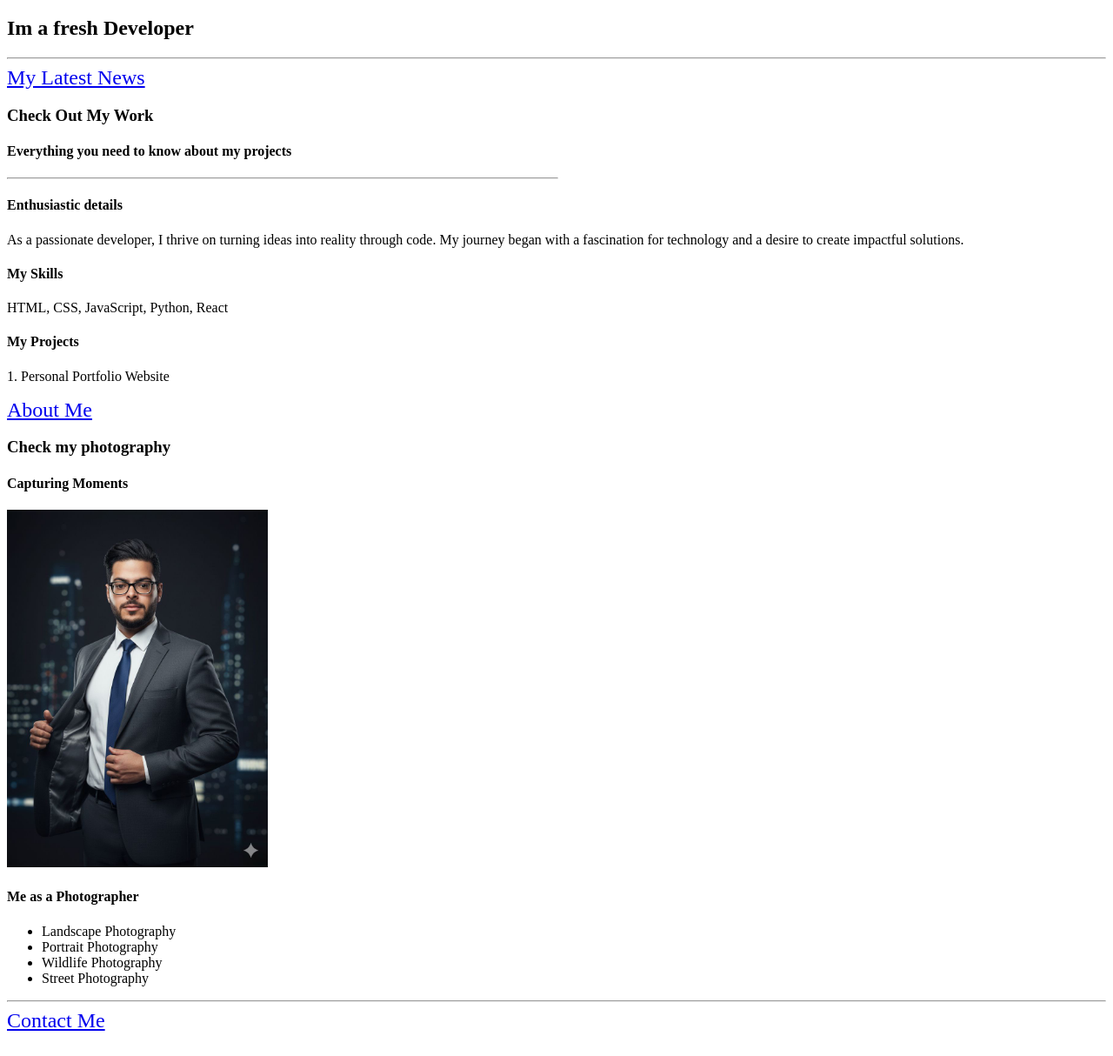
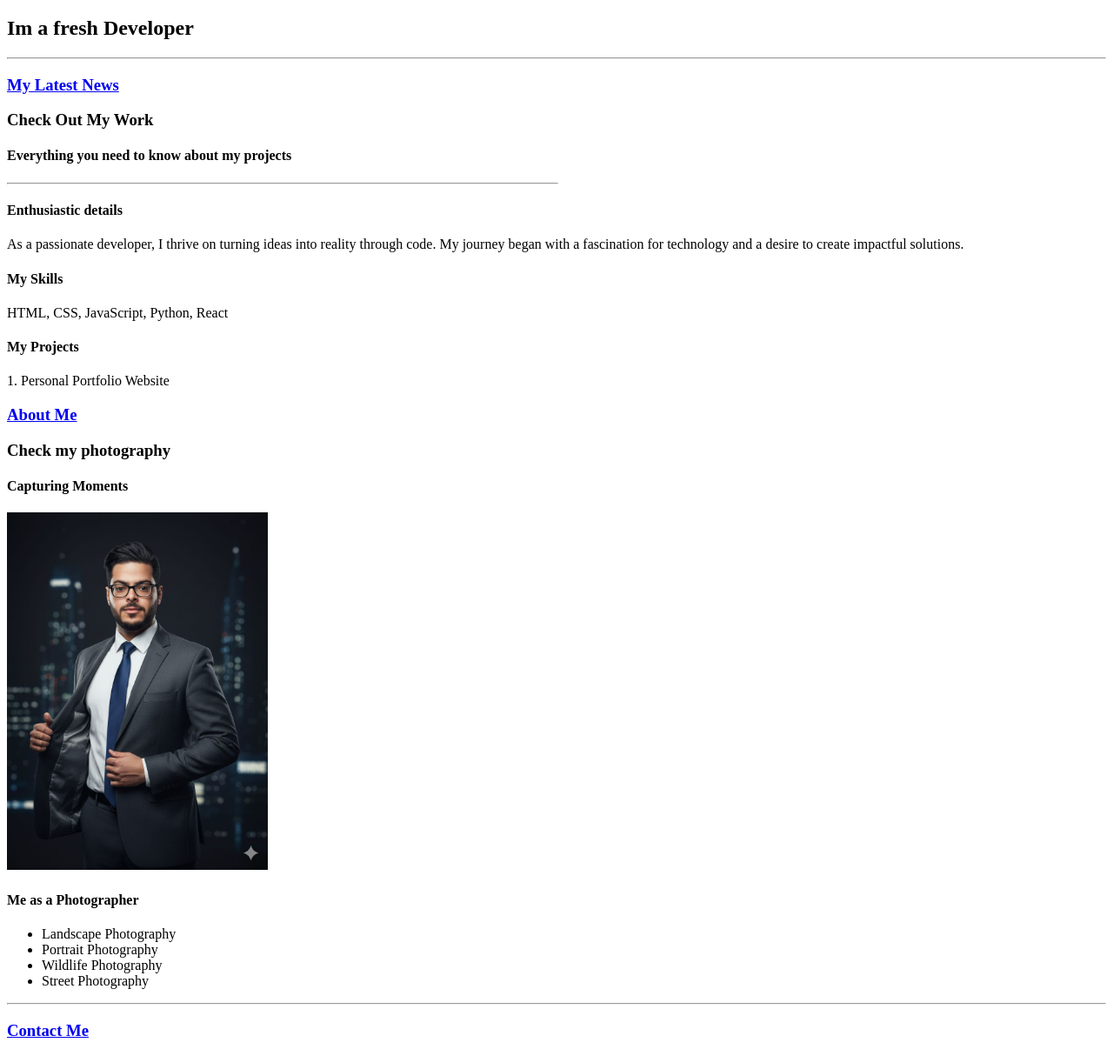
Before and after one commit to mdmo09/html-mahmoud, a plain HTML site: page index.html in a window 1280 px wide. Shown: the part 61-1275 px from the top of the page at 87% size. Drawn offline with Linux system fonts and the light colour scheme.

Commit message:
Add files via upload

```diff
--- a/index.html
+++ b/index.html
@@ -9,7 +9,7 @@
 <h1>Mahmoud’s Website</h1>
 <h2>Im a fresh Developer</h2>
 <hr>
-<a style="font-size: 24px;" href="./Public/papernews.html">My Latest News</a>
+<h3><a href="./Public/papernews.html">My Latest News</a></h3>
 <h3>Check Out My Work</h3>
 <h4>Everything you need to know about my projects</h4>
 <hr style="display: left;width: 50%;margin-right: 100%;">
@@ -20,7 +20,7 @@
 <p>HTML, CSS, JavaScript, Python, React</p>
 <h4>My Projects</h4>
 <p>1. Personal Portfolio Website</p>
-<a style="font-size: 24px;" href="./Public/about.html">About Me</a>
+<h3><a href="./Public/about.html">About Me</a></h3>
 <h3>Check my photography</h3>
 <h4>Capturing Moments</h4>
 <img src="./Assets/12.jpg" alt="A beautiful scenery" width="300">
@@ -33,7 +33,7 @@
     <li>Street Photography</li>
 </ul>
 <hr>
-<a style='font-size: 24px;' href="./Public/contact.html">Contact Me</a>
+<h3><a href="./Public/contact.html">Contact Me</a></h3>
 
 
 </body>
```
